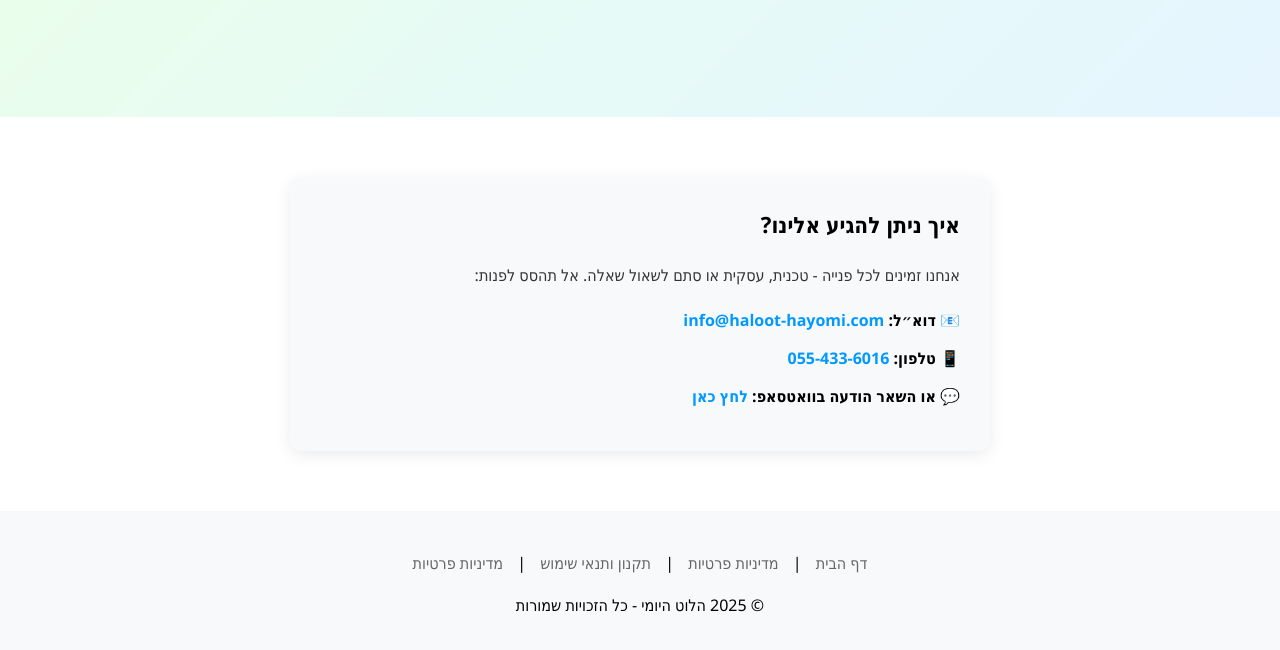
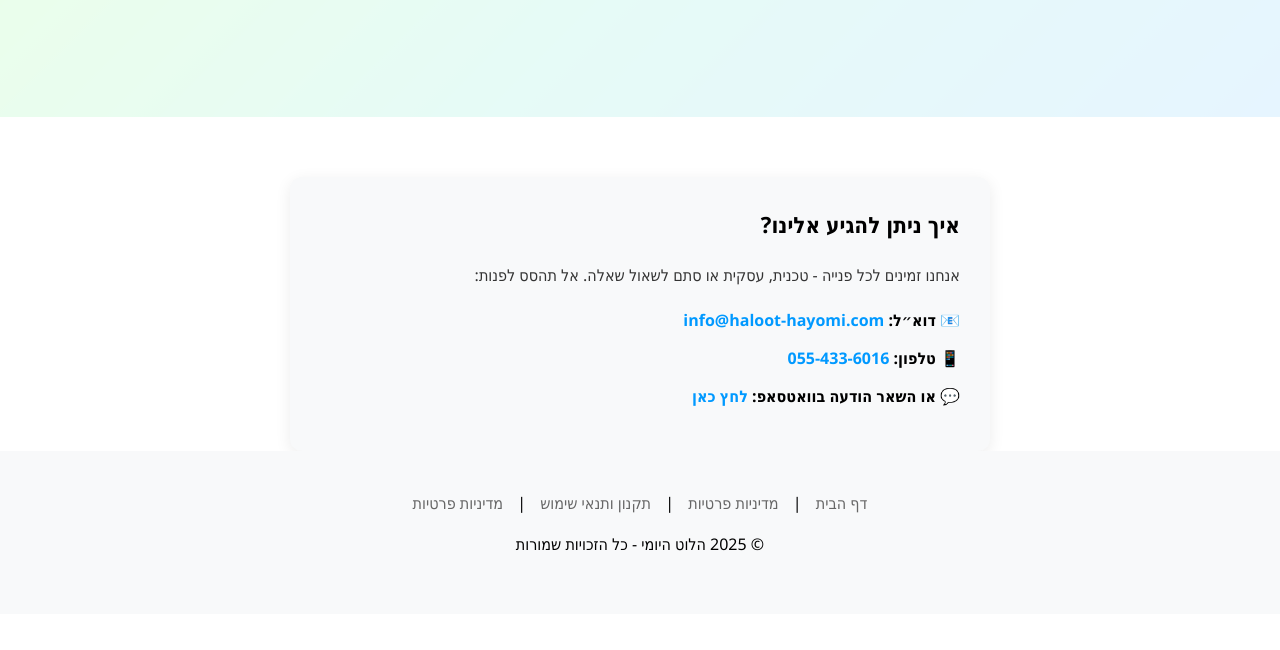
Before and after one commit to Giga523/trend_site, a plain HTML site: page contact.html in a window 1280 px wide. Shown: the part 186-836 px from the top of the page. After the commit the page ends 800 px from the top, so only its background shows below. Drawn offline with Linux system fonts and the light colour scheme.

Commit message:
Update contact.html

```diff
--- a/contact.html
+++ b/contact.html
@@ -42,6 +42,13 @@
     .footer { padding:40px 0; background:#f8f9fa; text-align:center; }
     .footer-links a { color:#666; margin:0 10px; text-decoration:none; }
     .footer-links a:hover { color:#39FF14; }
+    .footer {
+  position: fixed;
+  bottom: 0;
+  left: 0;
+  right: 0;
+}
+
   </style>
 </head>
 <body>
```
